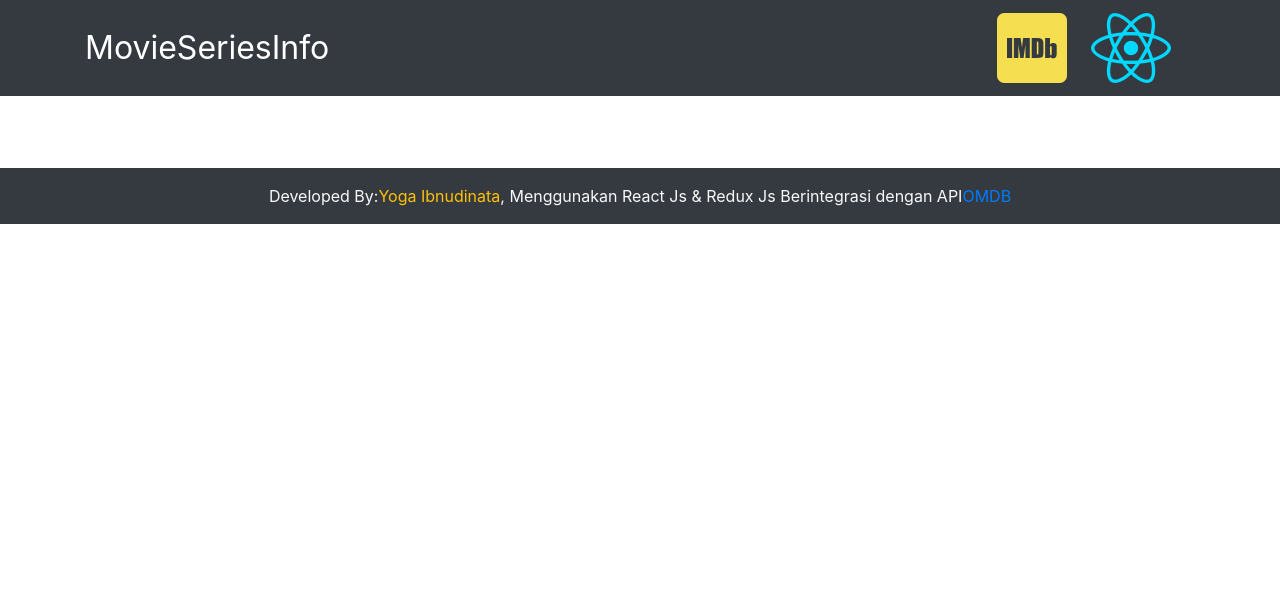
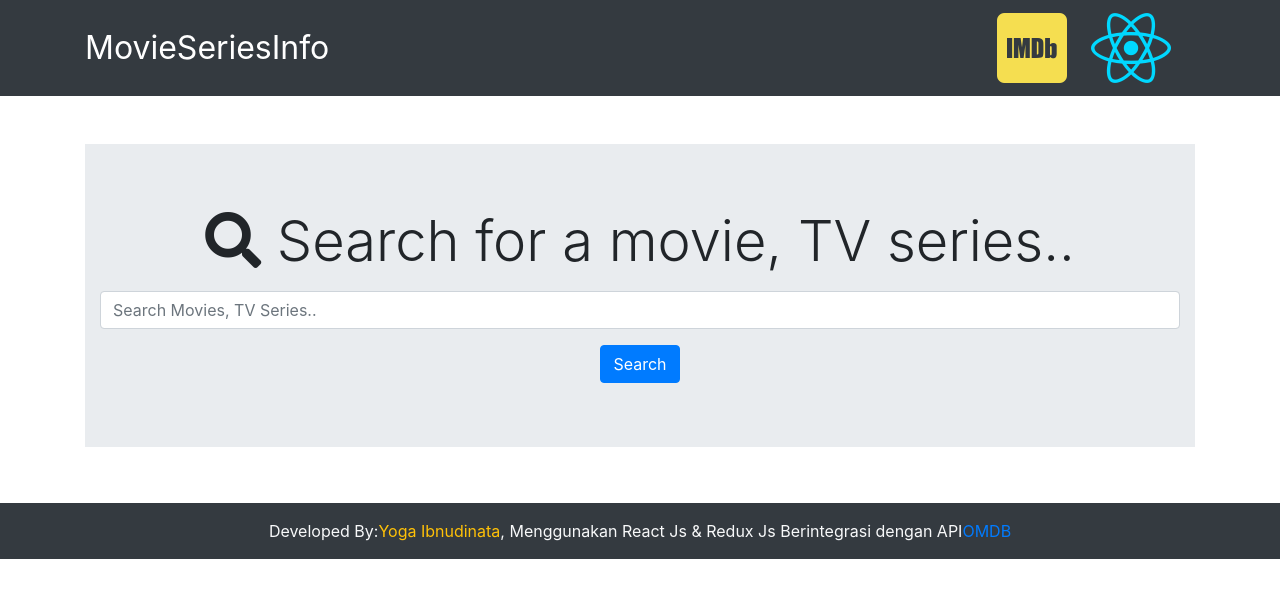
Before and after one commit to yogaibnu/UTS-Framework, a React (Create React App) app: page / in a window 1280 px wide. Shown: the top 598 px of the page. Built offline with nearby package versions, Linux system fonts and the light colour scheme.

Commit message:
create Landing.js + import in App.js

```diff
--- a/src/App.js
+++ b/src/App.js
@@ -4,12 +4,14 @@ import './App.css';
 
 import Navbar from './components/layout/Navbar';
 import Footer from './components/layout/Footer';
+import Landing from './components/home/Landing';
 
 class App extends Component {
   render() {
     return (
       <div>
         <Navbar />
+        <Landing />
         <Footer />
       </div>
     );
--- a/src/components/home/Landing.js
+++ b/src/components/home/Landing.js
@@ -0,0 +1,15 @@
+import React, { Component } from 'react'
+
+import SearchForm from './SearchForm';
+
+export class Landing extends Component {
+    render() {
+        return (
+            <div className="container">
+                <SearchForm />
+            </div>
+        )
+    }
+}
+
+export default Landing
```
